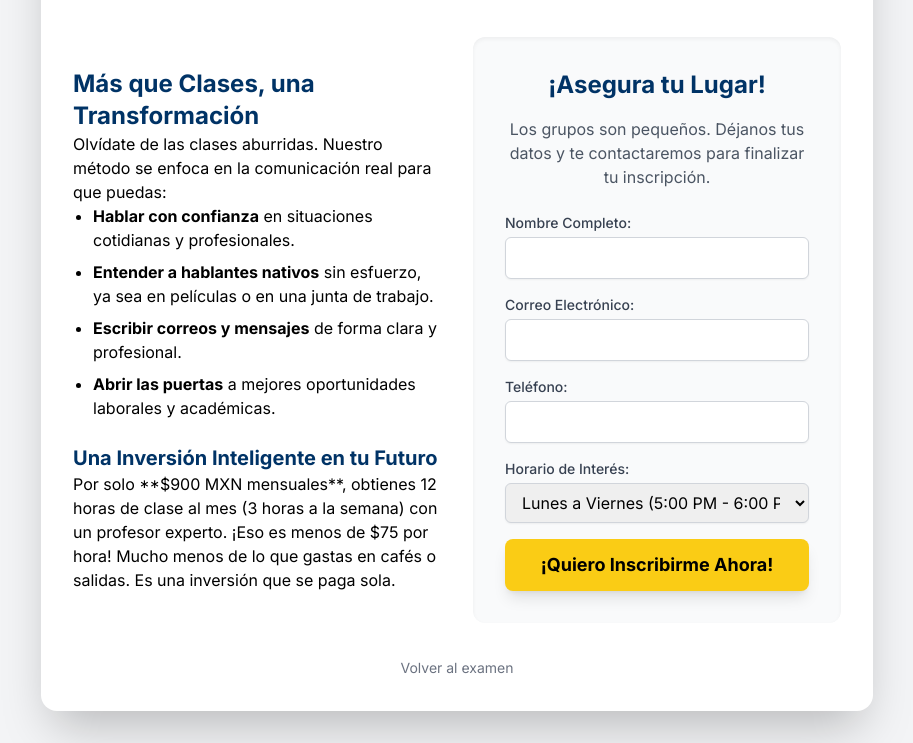
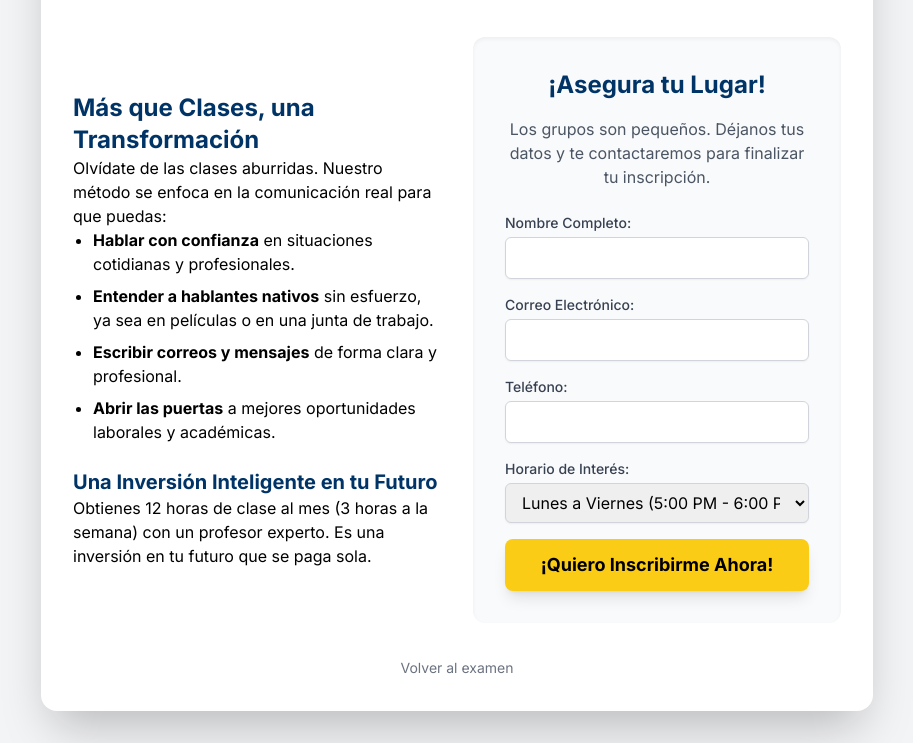
Before and after one commit to TeacherVK/henry-wallon-app, a plain HTML site: page clases.html in a window 1280 px wide. Shown: the part 355-1098 px from the top of the page, without its empty margins (183-1096 px from the left). Drawn offline with nearby package versions, Linux system fonts and the light colour scheme.

Commit message:
Update clases.html

```diff
--- a/clases.html
+++ b/clases.html
@@ -35,7 +35,7 @@
                         <li><strong>Abrir las puertas</strong> a mejores oportunidades laborales y académicas.</li>
                     </ul>
                     <h3 class="text-xl font-bold hw-blue-text mt-6">Una Inversión Inteligente en tu Futuro</h3>
-                    <p>Por solo **$900 MXN mensuales**, obtienes 12 horas de clase al mes (3 horas a la semana) con un profesor experto. ¡Eso es menos de $75 por hora! Mucho menos de lo que gastas en cafés o salidas. Es una inversión que se paga sola.</p>
+                    <p>Obtienes 12 horas de clase al mes (3 horas a la semana) con un profesor experto. Es una inversión en tu futuro que se paga sola.</p>
                 </div>
 
                 <!-- Formulario de Inscripción -->
```
